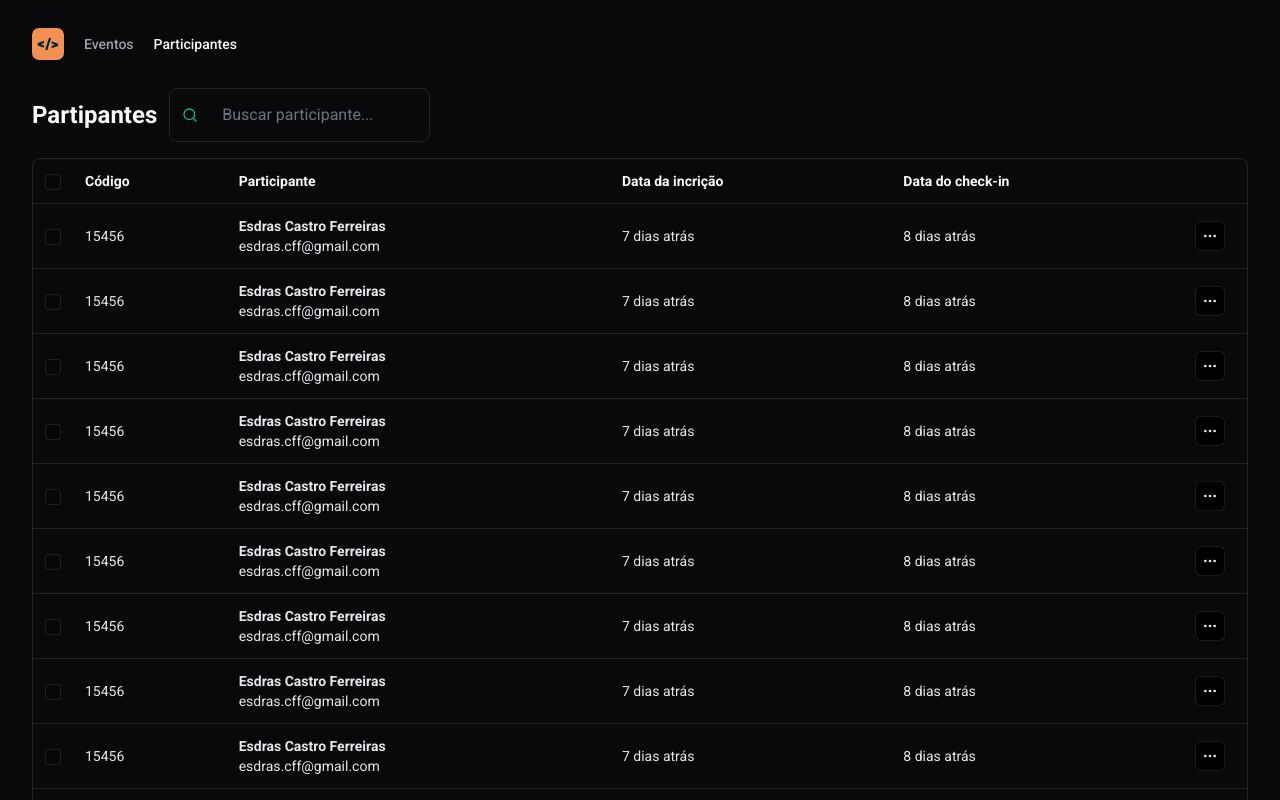
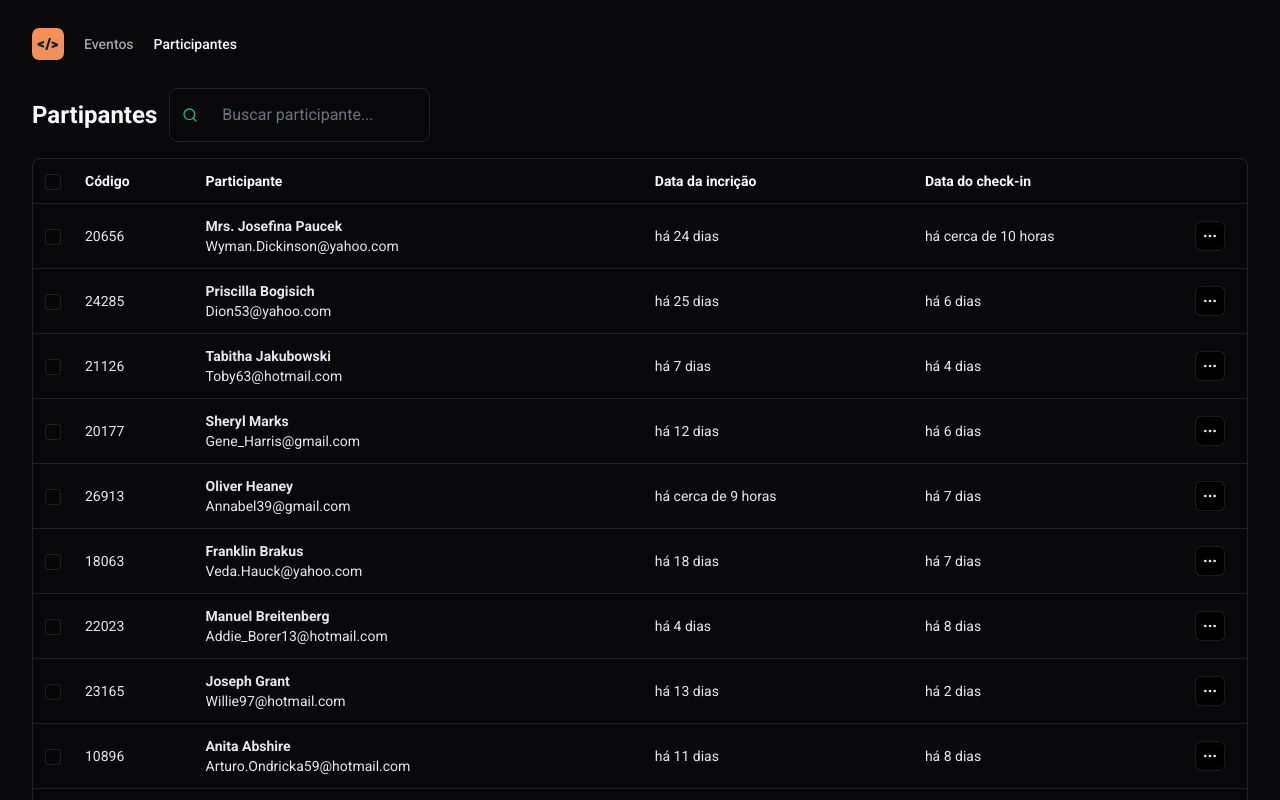
Before and after one commit to EsdrasCFF/web-pass, a React (Vite) app: page / in a window 1280 px wide. Shown: the top 800 px of the page. Built offline with nearby package versions, Linux system fonts and the light colour scheme.

Commit message:
feat: add date-fns lib

```diff
--- a/package.json
+++ b/package.json
@@ -9,6 +9,7 @@
     "preview": "vite preview"
   },
   "dependencies": {
+    "date-fns": "^3.6.0",
     "lucide-react": "^0.378.0",
     "react": "^18.2.0",
     "react-dom": "^18.2.0",
--- a/src/components/attendee-list.tsx
+++ b/src/components/attendee-list.tsx
@@ -4,6 +4,9 @@ import { Table } from "./table/table";
 import { TableHeader } from "./table/table-header";
 import { TableData } from "./table/table-data";
 import { TableRow } from "./table/table-row";
+import { attendees } from "../data/attendees";
+import { formatDistanceToNow } from 'date-fns'
+import { ptBR } from 'date-fns/locale'
 
 export function AttendeeList() {
   return (
@@ -36,23 +39,23 @@ export function AttendeeList() {
             </tr>
           </thead>
           <tbody className="text-sm font-normal text-gray-200 border-b border-white/10" >
-            {Array.from({length: 10}).map((_, i) => {
+            {attendees.map((attendees) => {
               return (
-                <TableRow key={String(i+'a')}  >
+                <TableRow key={attendees.code}  >
                   <TableData> <input type="checkbox" className="size-4 bg-black/20 rounded border-white/10 " /> </TableData>
 
-                  <TableData> 15456 </TableData>
+                  <TableData> {attendees.code} </TableData>
 
                   <TableData>
                     <div className="flex flex-col" >
-                      <p className="font-semibold" >Esdras Castro Ferreiras</p>
-                      <span>esdras.cff@gmail.com</span>
+                      <p className="font-semibold" >{attendees.name}</p>
+                      <span>{attendees.email}</span>
                     </div>
                   </TableData>
 
-                  <TableData> 7 dias atrás </TableData>
+                  <TableData> { formatDistanceToNow(attendees.createdAt, {addSuffix: true, locale: ptBR})}</TableData>
 
-                  <TableData> 8 dias atrás </TableData>
+                  <TableData> { formatDistanceToNow(attendees.checkedInAt, {addSuffix: true, locale: ptBR})} </TableData>
 
                   <TableData>
                     <IconButton transparent >
```
Also changed, not shown: 1 other file (tests, documents, lock files or other folders).
